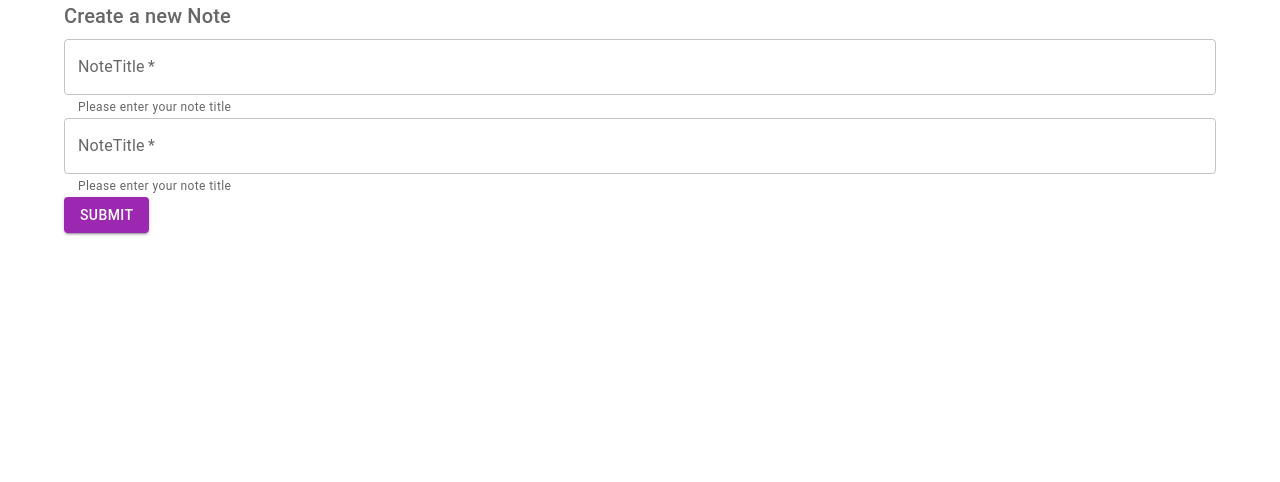
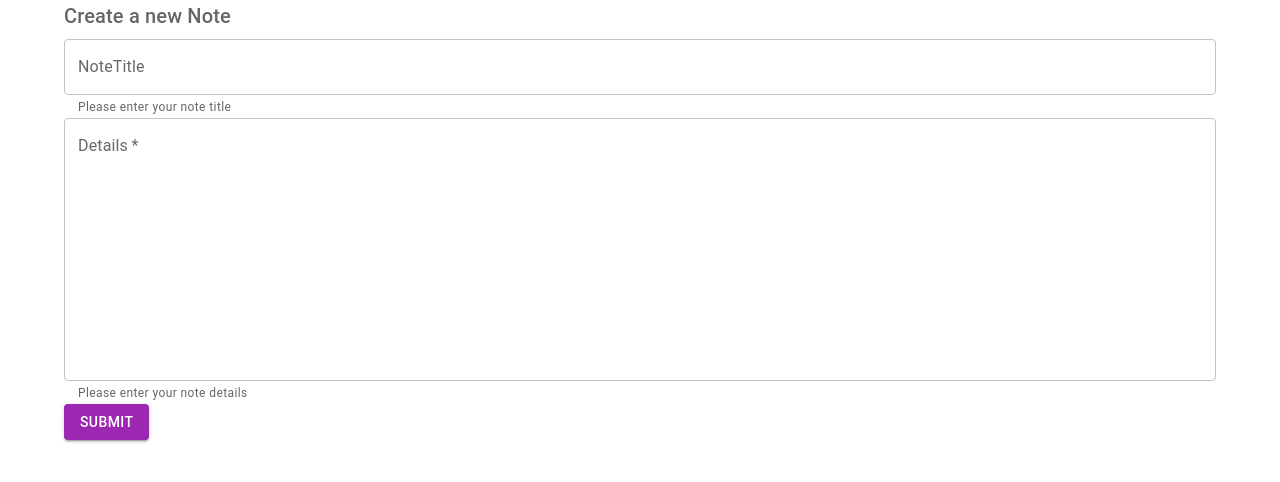
Before and after one commit to kareemmonsur/notie, a React (Create React App) app: page /create in a window 1280 px wide. Shown: the top 482 px of the page. Built offline with nearby package versions, Linux system fonts and the light colour scheme.

Commit message:
addition of text field updated

```diff
--- a/src/pages/Create.js
+++ b/src/pages/Create.js
@@ -24,15 +24,16 @@ function Create() {
           variant="outlined"
           helperText="Please enter your note title"
           fullWidth
-          required
         />
 
         <TextField
-          label="NoteTitle"
+          label="Details"
           variant="outlined"
-          helperText="Please enter your note title"
+          helperText="Please enter your note details"
           fullWidth
           required
+          multiline
+          rows={'10'}
         />
 
 
```
